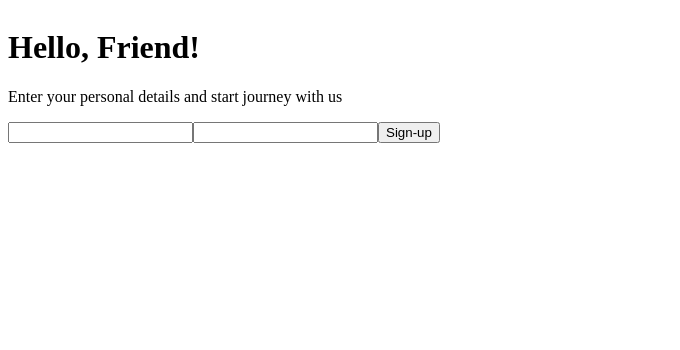
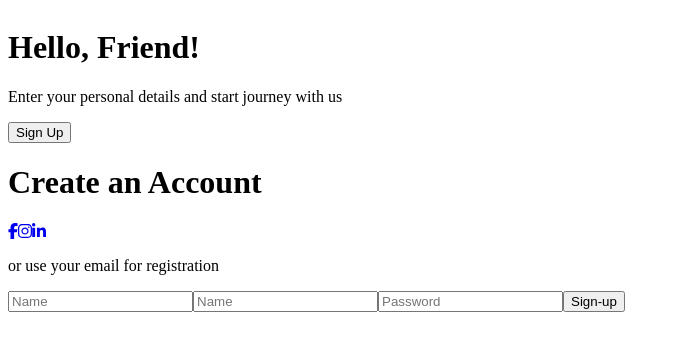
Before and after one commit to manjunathlakshmaih/Product-app, a React (Vite) app in the folder My-Product-App/: page / in a window 1280 px wide. Shown: the top 350 px of the page, without its empty margins (0-680 px from the left). Built offline with nearby package versions, Linux system fonts and the light colour scheme.

Commit message:
new changes

```diff
--- a/My-Product-App/src/App.css
+++ b/My-Product-App/src/App.css
@@ -0,0 +1,3 @@
+.App {
+  width: 100%;
+}
--- a/My-Product-App/src/Components/FrontPageComponent/Sign-up.jsx
+++ b/My-Product-App/src/Components/FrontPageComponent/Sign-up.jsx
@@ -1,22 +1,44 @@
 import React from "react";
 import { useForm } from "react-hook-form";
+import SocialMediaIcons from "./SocialMedia";
 
 const SignUpForm = () => {
-  const { register, handleSubmit, formState: {errors}} = useForm();
+  const {
+    register,
+    handleSubmit,
+    formState: { errors },
+  } = useForm();
 
   const onSubmit = (data) => {
     console.log("data:", data);
-  }
+  };
 
   return (
     <form onSubmit={handleSubmit(onSubmit)}>
-      <input {...register("Username",{required: "Username is required"})}/>
+      <h1>Create an Account</h1>
+      <SocialMediaIcons />
+      <p>or use your email for registration</p>
+      <input
+        {...register("Name", { required: "Name is required" })}
+        placeholder="Name"
+        type="text"
+      />
       {errors.Username && <p>{errors.Username.message}</p>}
-      <input {...register("email", { required: "Email is required" })} />
+      <input
+        {...register("email", { required: "Email is required" })}
+        placeholder="Name"
+        type="email"
+      />
       {errors.email && <p>{errors.email.message}</p>}
+      <input
+        {...register("password", { required: "password is required" })}
+        placeholder="Password"
+        type="password"
+      />
+      {errors.password && <p>{errors.password.message}</p>}
       <button type="submit">Sign-up</button>
     </form>
-  )
-}
+  );
+};
 
 export default SignUpForm;
--- a/My-Product-App/src/Components/FrontPageComponent/SocialMedia.jsx
+++ b/My-Product-App/src/Components/FrontPageComponent/SocialMedia.jsx
@@ -0,0 +1,22 @@
+import React from 'react';
+import { FontAwesomeIcon } from '@fortawesome/react-fontawesome';
+import { faFacebookF, faInstagram, faLinkedinIn } from '@fortawesome/free-brands-svg-icons';
+// import './SocialMedias.css';
+
+const SocialMediaIcons = () => {
+  return (
+    <div className="social-media">
+      <a href="https://www.facebook.com" target="_blank" rel="noopener noreferrer">
+        <FontAwesomeIcon icon={faFacebookF} />
+      </a>
+      <a href="https://www.instagram.com" target="_blank" rel="noopener noreferrer">
+        <FontAwesomeIcon icon={faInstagram} />
+      </a>
+      <a href="https://www.linkedin.com" target="_blank" rel="noopener noreferrer">
+        <FontAwesomeIcon icon={faLinkedinIn} />
+      </a>
+    </div>
+  );
+};
+
+export default SocialMediaIcons;
--- a/My-Product-App/src/Pages/SignUpPage/SignUpPage.jsx
+++ b/My-Product-App/src/Pages/SignUpPage/SignUpPage.jsx
@@ -1,15 +1,18 @@
 import React from "react";
-import './SignUpPage.css';
-import Banner from '../../Components/FrontPageComponent/Banner';
+import Banner from "../../Components/FrontPageComponent/Banner";
 import SignUpForm from "../../Components/FrontPageComponent/Sign-up";
+import "./SignUpPage.css";
 
 const SignUpPage = () => {
   return (
     <div className="container">
       <Banner />
+      <div class="green-bg">
+        <button type="button">Sign Up</button>
+      </div>
       <SignUpForm />
     </div>
-  )
-}
+  );
+};
 
 export default SignUpPage;
--- /dev/null
+++ b/package.json
@@ -0,0 +1,6 @@
+{
+  "dependencies": {
+    "@fortawesome/free-brands-svg-icons": "^6.7.2",
+    "@fortawesome/react-fontawesome": "^0.2.2"
+  }
+}
```
